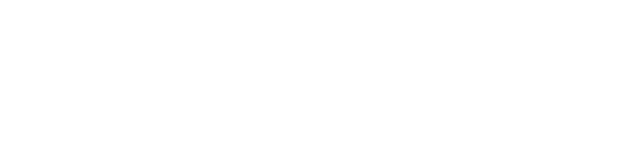
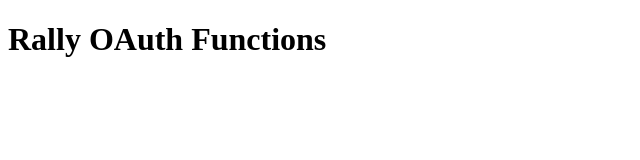
Before and after one commit to Ju99ernaut/rally-oauth-serverless, a website: page index.html in a window 1280 px wide. Shown: the whole page, without its empty margins (0-640 px from the left). Drawn offline with Linux system fonts and the light colour scheme.

Commit message:
Update index.html

```diff
--- a/index.html
+++ b/index.html
@@ -11,7 +11,9 @@
 </head>
 
 <body>
-    <div id="app"></div>
+    <div id="app">
+        <h1>Rally OAuth Functions</h1>
+    </div>
     <script src="main.js"></script>
 </body>
 
```
